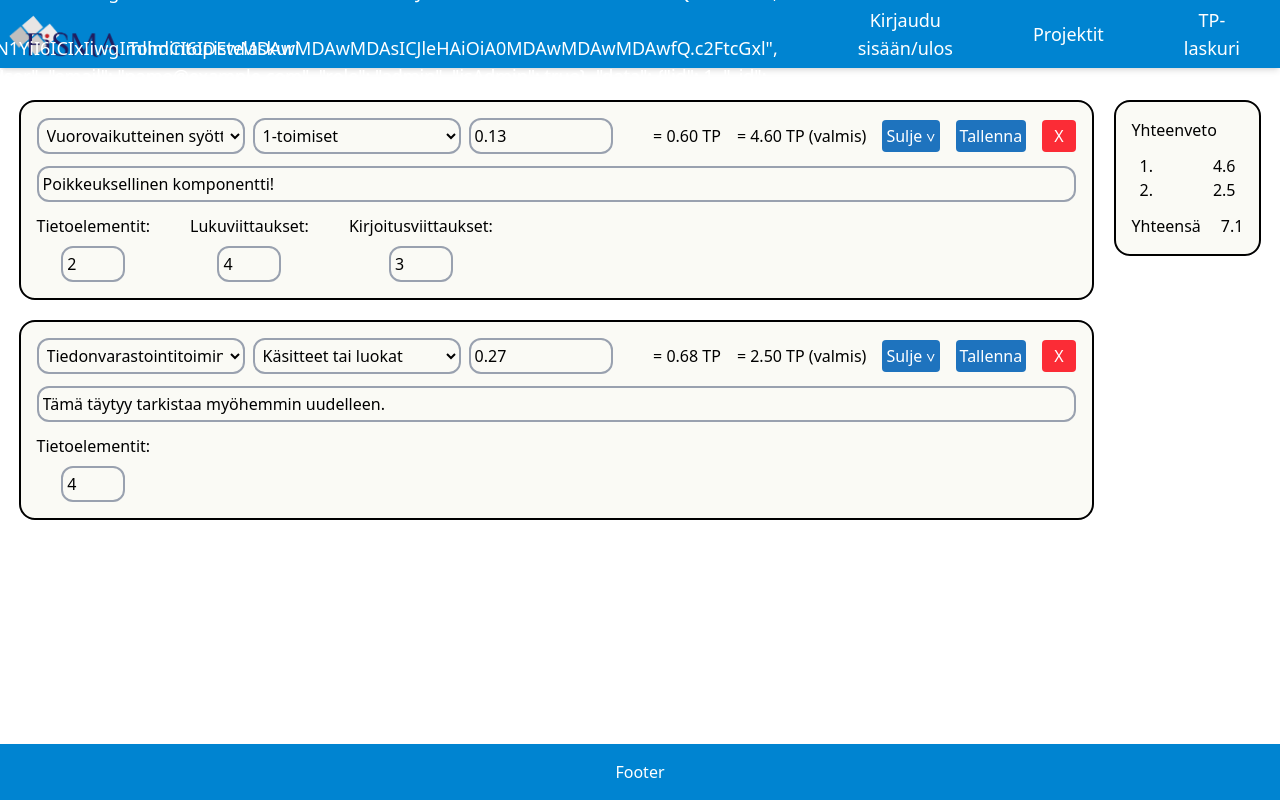
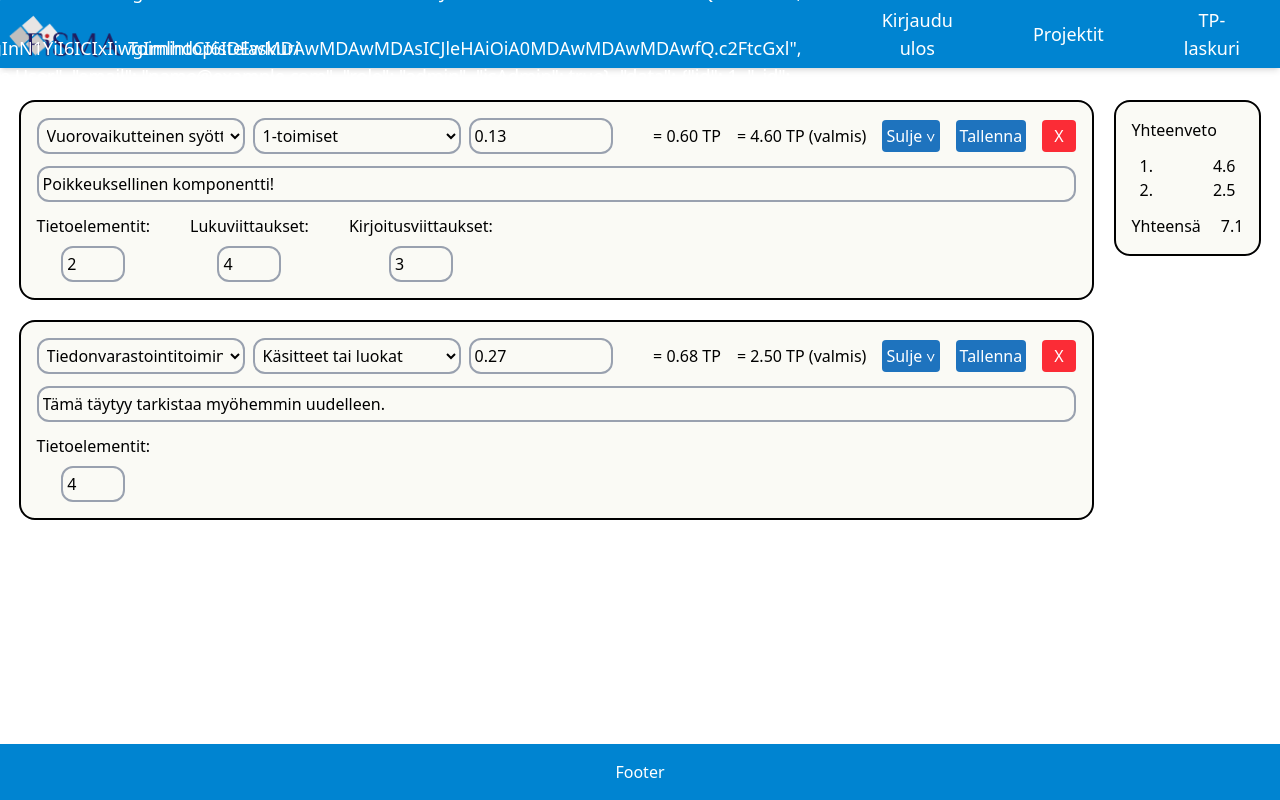
Before and after one commit to fisma-benefit-app/benefit-app, a React (Vite) app in the folder frontend/: page / in a window 1280 px wide. Built offline with nearby package versions, Linux system fonts and the light colour scheme; sample sign-in values are in the browser's storage.

Commit message:
feat: start implementing logout

```diff
--- a/frontend/src/api/apiCalls.ts
+++ b/frontend/src/api/functionalComponent.ts
@@ -1,6 +1,6 @@
 import { TGenericComponent } from "../lib/types";
 
-//todo implement api calls for creating, saving, deleting calcualtion row data
+//todo implement api calls for creating, saving, deleting functional component row data
 
 const deleteCalculationRow = async () => {
     console.log("Clicking me should delete this row!");
--- a/frontend/src/components/FunctionalClassComponent.tsx
+++ b/frontend/src/components/FunctionalClassComponent.tsx
@@ -2,7 +2,7 @@ import { useState } from "react";
 import * as React from "react";
 import { classNameOptions, parameterDisplayNames, TParameterDisplayNames } from "../lib/fc-constants.ts";
 import { TGenericComponent } from "../lib/types.ts";
-import { deleteCalculationRow, saveCalculationRow } from "../api/apiCalls.ts";
+import { deleteCalculationRow, saveCalculationRow } from "../api/functionalComponent.ts";
 import { getCalculateFuntion, getComponentTypeOptions, getEmptyComponent, getResetedComponentWithClassName } from "../lib/fc-service-functions.ts";
 
 type FunctionalClassComponentProps = {
--- a/frontend/src/components/Header.tsx
+++ b/frontend/src/components/Header.tsx
@@ -2,7 +2,16 @@ import useAppUser from "../hooks/useAppUser"
 
 const Header = () => {
 
-  const { appUser } = useAppUser();
+  const { appUser, loggedIn, setAppUser, setLoggedIn, setSessionToken } = useAppUser();
+
+  const logout = () => {
+    sessionStorage.removeItem("loginToken");
+    sessionStorage.removeItem("userInfo");
+    setSessionToken(null);
+    setAppUser(null);
+    setLoggedIn(false);
+    //automatically navigates to login page due to routing logic see app.tsx
+  }
 
   return (
     <header className="fixed top-0 w-full bg-sky-600 text-white shadow-md flex items-stretch z-1">
@@ -11,9 +20,13 @@ const Header = () => {
       <h1 className="text-lg flex items-end pb-1.5">Toimintopistelaskuri</h1>
       <div className='absolute top-0 right-0 h-full flex items-center'>
         <button className='h-full text-lg px-10 hover:bg-zinc-600 flex items-center'>{appUser?.username}</button>
-        <button className='h-full text-lg px-10 hover:bg-zinc-600 flex items-center'>Kirjaudu sisään/ulos</button>
-        <button className='h-full text-lg px-10 hover:bg-zinc-600 flex items-center'>Projektit</button>
-        <button className='h-full text-lg px-10 hover:bg-zinc-600 flex items-center'>TP-laskuri</button>
+        {loggedIn &&
+          <>
+            <button className='h-full text-lg px-10 hover:bg-zinc-600 flex items-center' onClick={logout}>Kirjaudu ulos</button>
+            <button className='h-full text-lg px-10 hover:bg-zinc-600 flex items-center'>Projektit</button>
+            <button className='h-full text-lg px-10 hover:bg-zinc-600 flex items-center'>TP-laskuri</button>
+          </>
+        }
       </div>
     </header>
   )
```
Also changed, not shown: frontend/src/api/project.ts (renamed from frontend/src/api/projects.ts).
